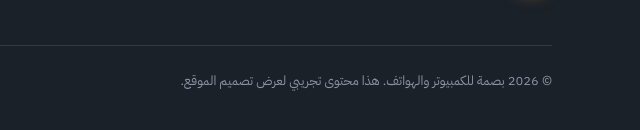
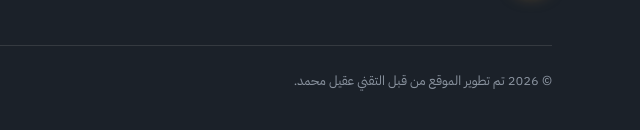
Before and after one commit to martnsnan-cell/aqeel, a plain HTML site: page index.html in a window 1280 px wide. Shown: the part 5753-5883 px from the top of the page, 640-1280 px from the left. Drawn offline with Linux system fonts and the light colour scheme.

Commit message:
Update footer note content

```diff
--- a/index.html
+++ b/index.html
@@ -826,7 +826,7 @@
       <a href="#pricing">الأسعار</a>
       <a href="#contact">تواصل معنا</a>
     </div>
-    <div class="footer-note">© 2026 بصمة للكمبيوتر والهواتف. هذا محتوى تجريبي لعرض تصميم الموقع.</div>
+    <div class="footer-note">© 2026 تم تطوير الموقع من قبل التقني عقيل محمد.</div>
   </div>
 </footer>
 
```
